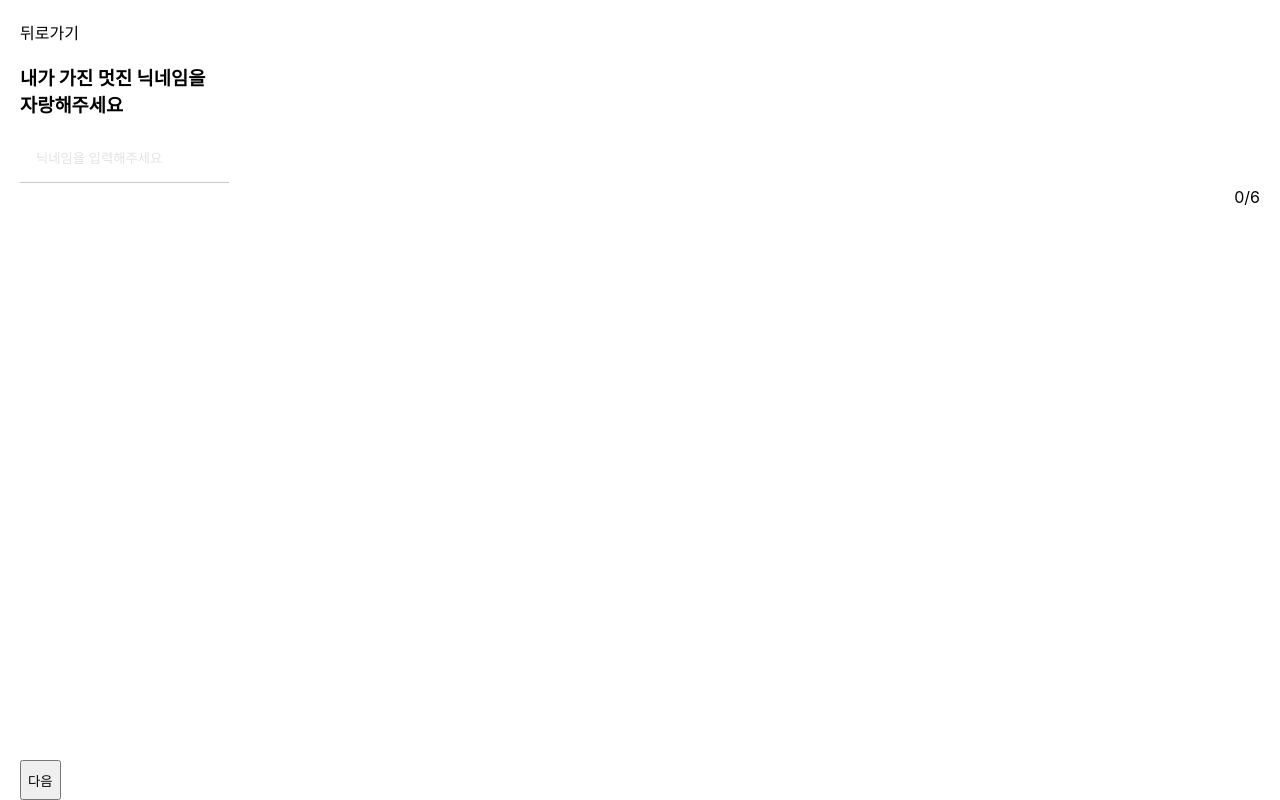
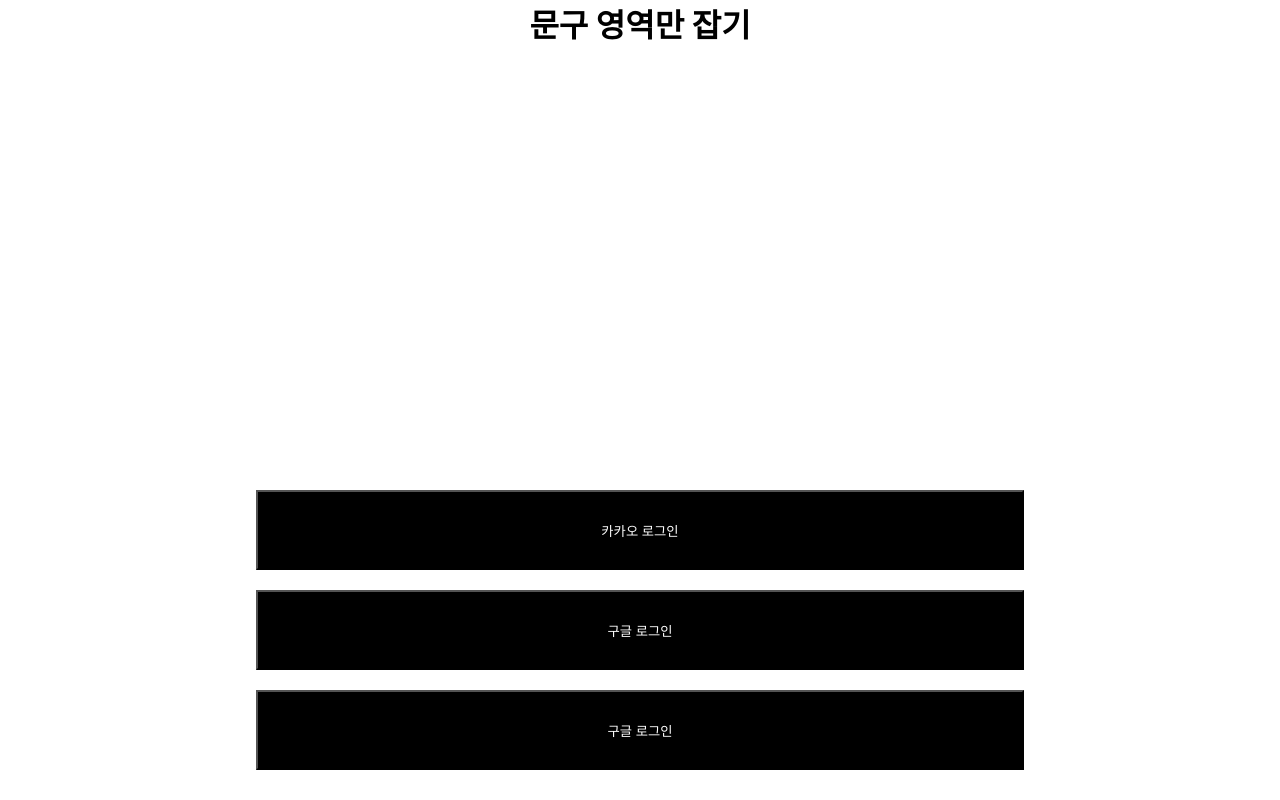
Before and after one commit to social-bookmark-9/frontend, a React (Create React App) app: page / in a window 1280 px wide. Built offline with nearby package versions, Linux system fonts and the light colour scheme.

Commit message:
합치기 전 마지막 올리기

```diff
--- a/package.json
+++ b/package.json
@@ -14,6 +14,7 @@
     "open-graph-scraper": "^4.11.0",
     "react": "^17.0.2",
     "react-dom": "^17.0.2",
+    "react-google-login": "^5.2.2",
     "react-horizontal-scrolling-menu": "^2.7.1",
     "react-mixin": "^2.0.2",
     "react-redux": "^7.2.6",
--- /dev/null
+++ b/src/elements/Title.js
@@ -0,0 +1,16 @@
+import styled from "styled-components";
+
+const Title = ({text}) => {
+    return (
+        <H1>{text}</H1>
+    );
+}
+
+// 스타일 컴포넌트 작성 위치
+const H1 = styled.h1`
+    color: black;
+    margin: auto;
+    text-align: center;
+`
+
+export default Title;
--- a/src/shared/App.js
+++ b/src/shared/App.js
@@ -1,23 +1,42 @@
-import React from "react";
+import './App.css';
 import { Route, Routes } from "react-router-dom";
-// import { ThemeProvider } from "styled-components";
-import "./App.css";
-// import theme from "../styles/theme";
-
-import UserNickname from "../components/UserNickname";
-import UserCategory from "../components/UserCategory";
+import Login from '../pages/Login';
+import OAuthRedirectHandler from './OAuthRedirectHandler';
 
 function App() {
   return (
-    <React.Fragment>
-      {/* <ThemeProvider theme={theme}> */}
-        <Routes>
-          <Route path="/" element={<UserNickname />} />
-          <Route path="/category" element={<UserCategory />} />
-        </Routes>
-      {/* </ThemeProvider> */}
-    </React.Fragment>
+    <div className="App">
+      <Routes>
+        <Route path="/" element={<Login />} />
+        {/* <Route path="/oauth/callback/kakao" element={OAuthRedirectHandler} /> */}
+      </Routes>
+    </div>
   );
 }
 
 export default App;
+
+
+// import React from "react";
+// import { Route, Routes } from "react-router-dom";
+// // import { ThemeProvider } from "styled-components";
+// import "./App.css";
+// // import theme from "../styles/theme";
+
+// import UserNickname from "../components/UserNickname";
+// import UserCategory from "../components/UserCategory";
+
+// function App() {
+//   return (
+//     <React.Fragment>
+//       {/* <ThemeProvider theme={theme}> */}
+//         <Routes>
+//           <Route path="/" element={<UserNickname />} />
+//           <Route path="/category" element={<UserCategory />} />
+//         </Routes>
+//       {/* </ThemeProvider> */}
+//     </React.Fragment>
+//   );
+// }
+
+// export default App;
--- a/src/shared/OAuth.js
+++ b/src/shared/OAuth.js
@@ -1,9 +1,11 @@
 // 카카오
-const CLIENT_ID = "edadf77518d984adf45220af320217c9";
+const KAKAO_CLIENT_ID = "edadf77518d984adf45220af320217c9";
 const REDIRECT_URI = "http://localhost:3000/oauth/callback/kakao";
 
 export const KAKAO_AUTH_URL = `
-  https://kauth.kakao.com/oauth/authorize?client_id=${CLIENT_ID}&redirect_uri=${REDIRECT_URI}&response_type=code
+  https://kauth.kakao.com/oauth/authorize?client_id=${KAKAO_CLIENT_ID}&redirect_uri=${REDIRECT_URI}&response_type=code
 `;
 
 // 구글
+export const TEST_ID = "658977310896-knr13gka66fldh83dao2rhgbblmd4un9.apps.googleusercontent.com"
+export const GOOGLE_CLIENT_ID = "288158753583-9058js8upkodamvu49f1f0atsn0v54fv.apps.googleusercontent.com"
```
Also changed, not shown: 1 other file (tests, documents, lock files or other folders).
